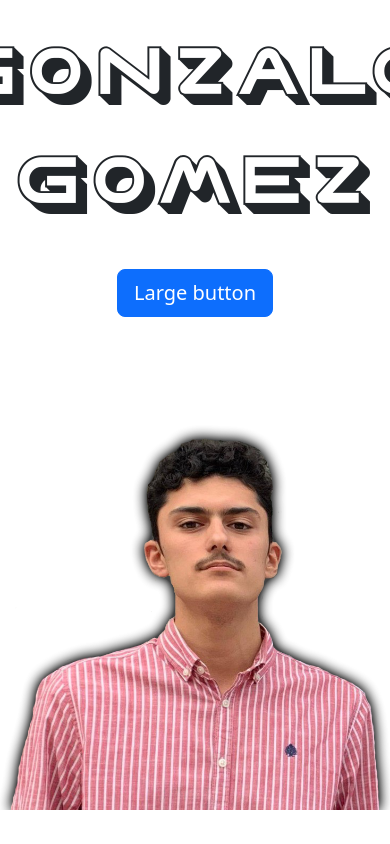
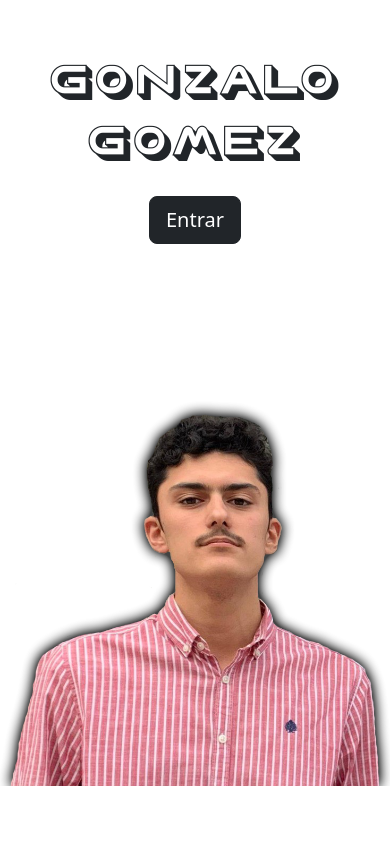
Before and after one commit to ggomezl01/DIW_GonzaloGomez, a PHP site: page /portfolio/index.html in a window 390 px wide; the page is wider, and only the part inside the window is pictured. Run offline with PHP 8.4, Linux system fonts and the light colour scheme.

Commit message:
Index portfolio listo

```diff
--- a/portfolio/index.css
+++ b/portfolio/index.css
@@ -5,9 +5,11 @@
     font-weight: normal;
 }
 
-h1{
+h1 {
     font-family: 'Online Privileges';
-    font-size: 6vh;
+    font-size: 8vh;
+    margin: 0;
+    line-height: 1.2;
 }
 
 .image-container img {
@@ -15,8 +17,20 @@ h1{
     object-fit: cover;
 }
 
-@media screen and (max-width: 992px) {
-    h1{
-        font-size: 10vh;
+@media screen and (max-width: 449px) {
+    h1 {
+        font-size: 6vh;
     }
 }
+
+@media screen and (min-width: 450px) and (max-width: 992px) {
+    h1 {
+        font-size: 8vh;
+    }
+}
+
+@media screen and (min-width: 993px) {
+    h1 {
+        font-size: 8vh;
+    }
+}
--- a/portfolio/index.html
+++ b/portfolio/index.html
@@ -14,11 +14,11 @@
             <div class="col-12 col-lg-6 d-flex justify-content-center align-items-center flex-column text-center">
                 <h1>GONZALO</h1>
                 <h1>GOMEZ</h1>
-                <button type="button" class="btn btn-primary btn-lg mt-3">Large button</button>
+                <button type="button" class="btn btn-dark btn-lg mt-3">Entrar</button>
             </div>
-            <div class="col-12 col-lg-6 h-100 p-0 align-items-center">
-                <div class="image-container h-100 align-items-center">
-                    <img src="./img/yo_mismo.png" alt="Soy yo" class="w-100">
+            <div class="col-12 col-lg-6 p-0">
+                <div class="image-container">
+                    <img src="./img/yo_mismo.png" alt="Soy yo" class="w-100 h-100">
                 </div>
             </div>
         </div>
```
